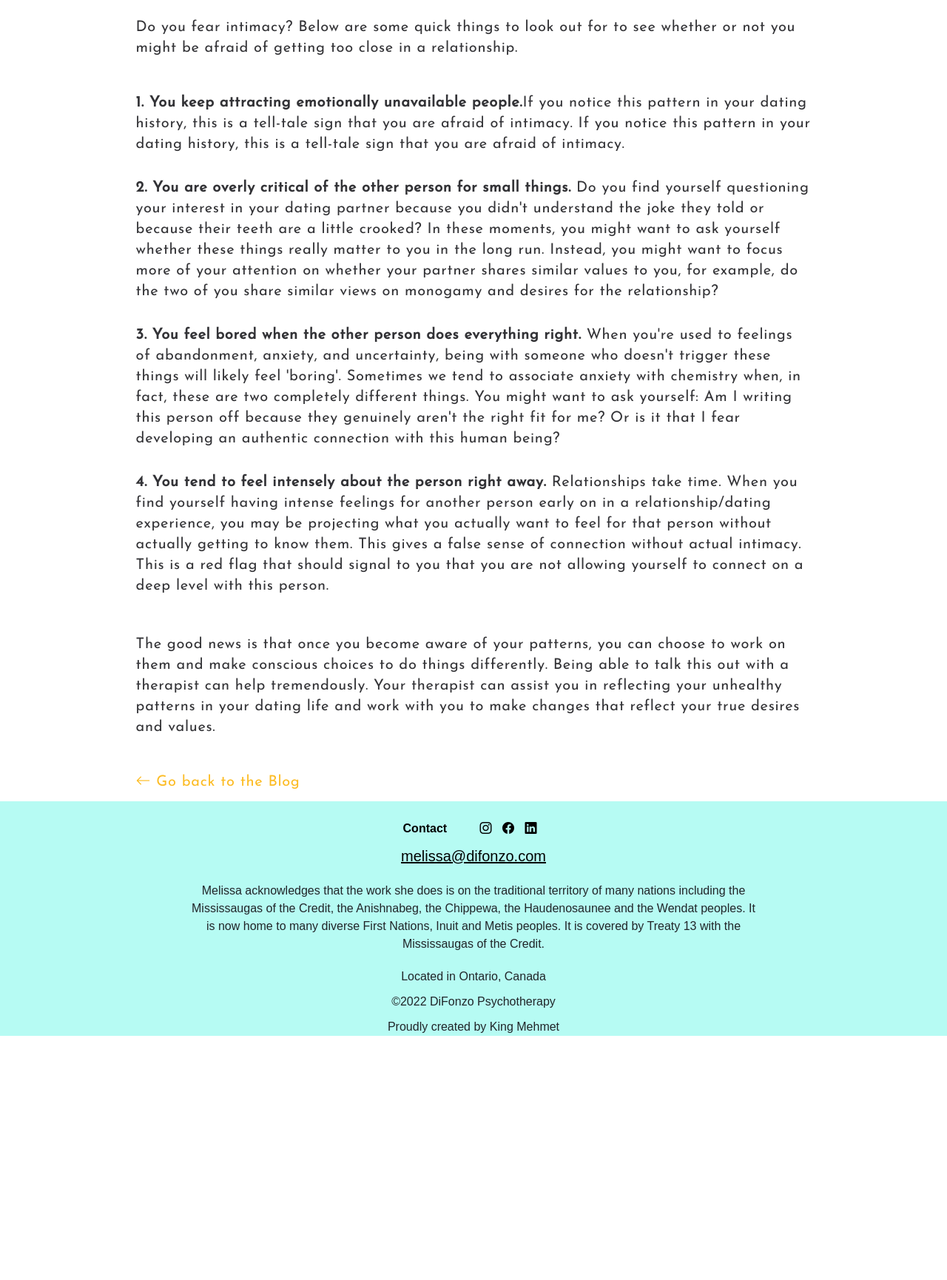
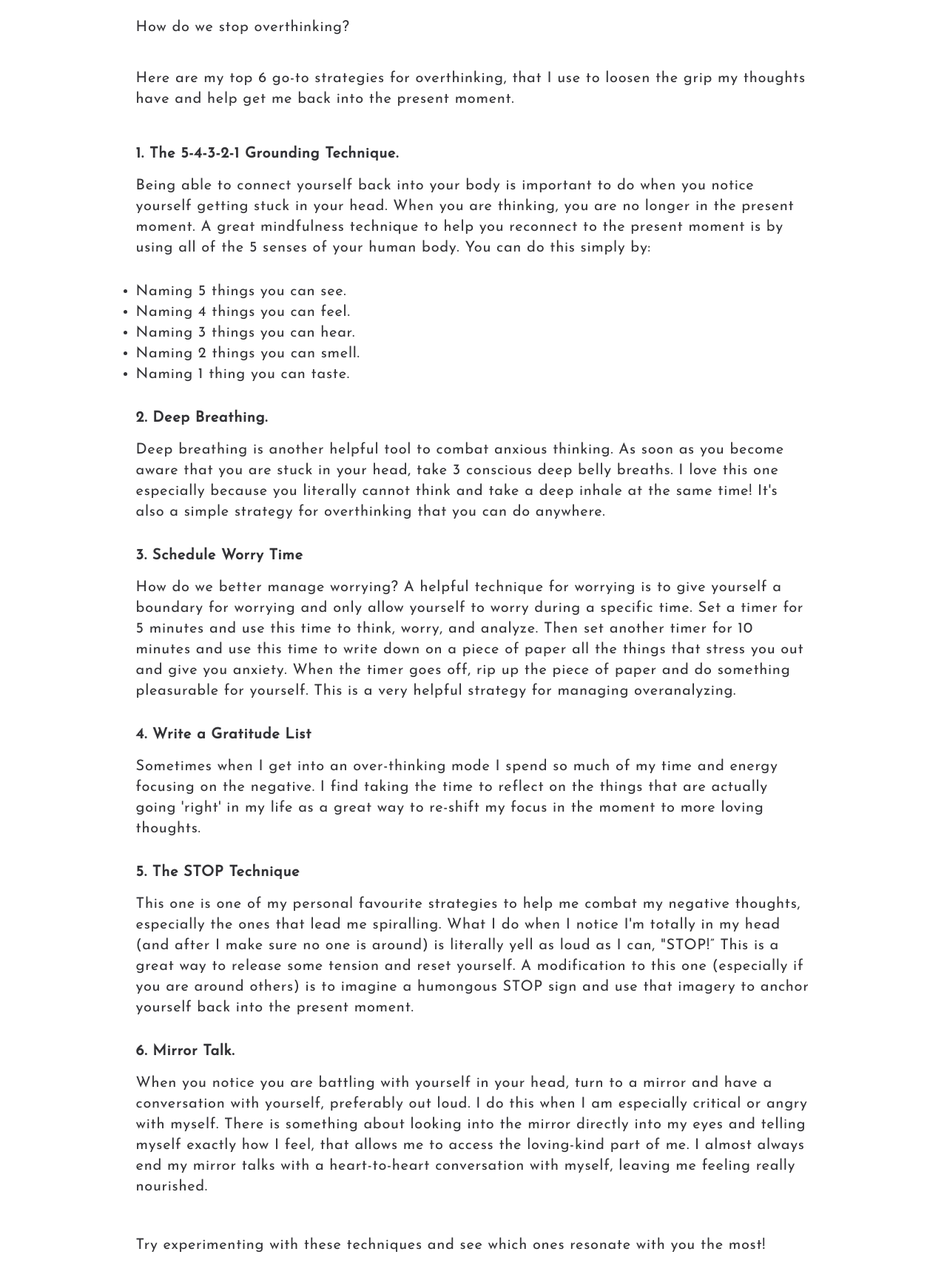
Before and after one commit to Memou/DifonzoTherapy, a plain HTML site: page pages/blogs/6-ways-to-stop-your-brain-from-overthinking.html in a window 1280 px wide. Shown: the part 503-2233 px from the top of the page at 74% size. Before the commit the page ends 1913 px from the top, so only its background shows below. Drawn offline with nearby package versions, Linux system fonts and the light colour scheme; a web font is replaced by a local one.

Commit message:
Finished up contact page,added a blog

```diff
--- a/pages/blogs/6-ways-to-stop-your-brain-from-overthinking.html
+++ b/pages/blogs/6-ways-to-stop-your-brain-from-overthinking.html
@@ -79,43 +79,68 @@
           Melissa DiFonzo, MSW RSW &#183 Tips and Life Hacks
         </p>
         <p class="blogHeading">
-          Do you fear intimacy? Below are some quick things to look out for to see whether or not you might be afraid of
-          getting too close in a relationship.
+          How do we stop overthinking?
         </p>
+        <p class="blogHeading">
+          Here are my top 6 go-to strategies for overthinking, that I use to loosen the grip my thoughts have and help
+          get me back into the present moment.
+        </p>
+
+        <div class="fw-bold blogParagraph">1. The 5-4-3-2-1 Grounding Technique.</div>
         <p class="blogParagraph">
-          <span class="fw-bold">1. You keep attracting emotionally unavailable people.</span>If you notice
-          this pattern in your dating history, this is a tell-tale sign that you are afraid of intimacy.
-          If you notice this pattern in your dating history, this is a tell-tale sign that you are afraid of intimacy.
+          Being able to connect yourself back into
+          your body is important to do when you notice yourself getting stuck in your head. When you are thinking, you
+          are no longer in the present moment. A great mindfulness technique to help you reconnect to the present moment
+          is by using all of the 5 senses of your human body. You can do this simply by:
+        <ul class="blogParagraph">
+          <li>Naming 5 things you can see.</li>
+          <li>Naming 4 things you can feel.</li>
+          <li> Naming 3 things you can hear.</li>
+          <li> Naming 2 things you can smell.</li>
+          <li> Naming 1 thing you can taste.</li>
+        </ul>
         </p>
+
+        <div class="fw-bold blogParagraph">2. Deep Breathing.</div>
         <p class="blogParagraph">
-          <span class="fw-bold">2. You are overly critical of the other person for small things.</span>
-          Do you find yourself questioning your interest in your dating partner because you didn't understand the joke
-          they told or because their teeth are a little crooked? In these moments, you might want to ask yourself
-          whether these things really matter to you in the long run. Instead, you might want to focus more of your
-          attention on whether your partner shares similar values to you, for example, do the two of you share similar
-          views on monogamy and desires for the relationship?
+          Deep breathing is another helpful tool to combat anxious thinking. As soon as you become aware that you are
+          stuck in your head, take 3 conscious deep belly breaths. I love this one especially because you literally
+          cannot think and take a deep inhale at the same time! It's also a simple strategy for overthinking that you
+          can do anywhere.
+        </p>
+        <div class="fw-bold blogParagraph">3. Schedule Worry Time</div>
+        <p class="blogParagraph">
+          How do we better manage worrying? A helpful technique for worrying is to give yourself a boundary for worrying
+          and only allow yourself to worry during a specific time. Set a timer for 5 minutes and use this time to think,
+          worry, and analyze. Then set another timer for 10 minutes and use this time to write down on a piece of paper
+          all the things that stress you out and give you anxiety. When the timer goes off, rip up the piece of paper
+          and do something pleasurable for yourself. This is a very helpful strategy for managing overanalyzing.
+        </p>
+        <div class="fw-bold blogParagraph">4. Write a Gratitude List</div>
+        <p class="blogParagraph">
+          Sometimes when I get into an over-thinking mode I spend so much of my time and energy focusing on the
+          negative. I find taking the time to reflect on the things that are actually going 'right' in my life as a
+          great way to re-shift my focus in the moment to more loving thoughts.
+        </p>
+        <div class="fw-bold blogParagraph">5. The STOP Technique</div>
+        <p class="blogParagraph">
+          This one is one of my personal favourite strategies to help me combat my negative thoughts, especially the
+          ones that lead me spiralling. What I do when I notice I'm totally in my head (and after I make sure no one is
+          around) is literally yell as loud as I can, "STOP!” This is a great way to release some tension and reset
+          yourself. A modification to this one (especially if you are around others) is to imagine a humongous STOP sign
+          and use that imagery to anchor yourself back into the present moment.
+        </p>
 
+        <div class="fw-bold blogParagraph">6. Mirror Talk.</div>
+        <p class="blogParagraph">
+          When you notice you are battling with yourself in your head, turn to a mirror and have a conversation with
+          yourself, preferably out loud. I do this when I am especially critical or angry with myself. There is
+          something about looking into the mirror directly into my eyes and telling myself exactly how I feel, that
+          allows me to access the loving-kind part of me. I almost always end my mirror talks with a heart-to-heart
+          conversation with myself, leaving me feeling really nourished.
         </p>
-        <p class="blogParagraph">
-          <span class="fw-bold">3. You feel bored when the other person does everything right.</span>
-          When you're used to feelings of abandonment, anxiety, and uncertainty, being with someone who doesn't trigger
-          these things will likely feel 'boring'. Sometimes we tend to associate anxiety with chemistry when, in fact,
-          these are two completely different things. You might want to ask yourself: Am I writing this person off
-          because they genuinely aren't the right fit for me? Or is it that I fear developing an authentic connection
-          with this human being?
 
-        </p>
-        <p class="blogParagraph">
-          <span class="fw-bold">4. You tend to feel intensely about the person right away. </span>
-          Relationships take time. When you find yourself having intense feelings for another person early on in a
-          relationship/dating experience, you may be projecting what you actually want to feel for that person without
-          actually getting to know them. This gives a false sense of connection without actual intimacy. This is a red
-          flag that should signal to you that you are not allowing yourself to connect on a deep level with this person.
-        </p>
-        <p class="blogFooter">The good news is that once you become aware of your patterns, you can choose to work on
-          them and make conscious choices to do things differently. Being able to talk this out with a therapist can
-          help tremendously. Your therapist can assist you in reflecting your unhealthy patterns in your dating life and
-          work with you to make changes that reflect your true desires and values.</p>
+        <p class="blogFooter">Try experimenting with these techniques and see which ones resonate with you the most!</p>
 
         <a href="../pages/blog.html" class="" style="font-family:Josefin Sans;
           font-weight:300;
@@ -127,7 +152,7 @@
           text-decoration: none;
           padding-top: -20px;
           "><i class="bi bi-arrow-left"></i> Go back to the Blog
-      </a>
+        </a>
       </div>
     </div>
   </div>
```
Also changed, not shown: pages/contact.html (+49 -8 lines).
